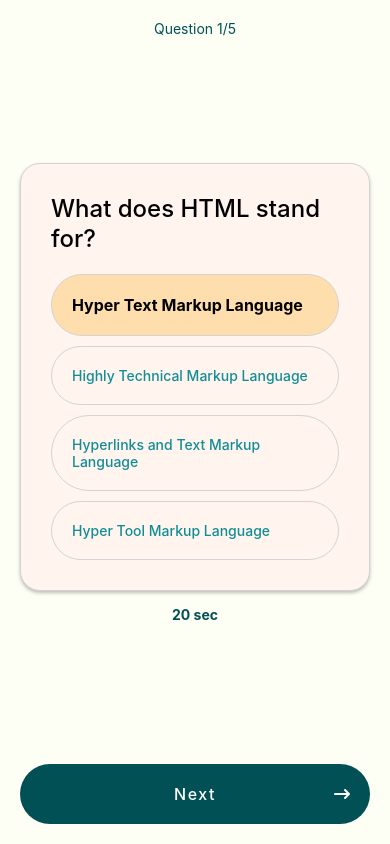
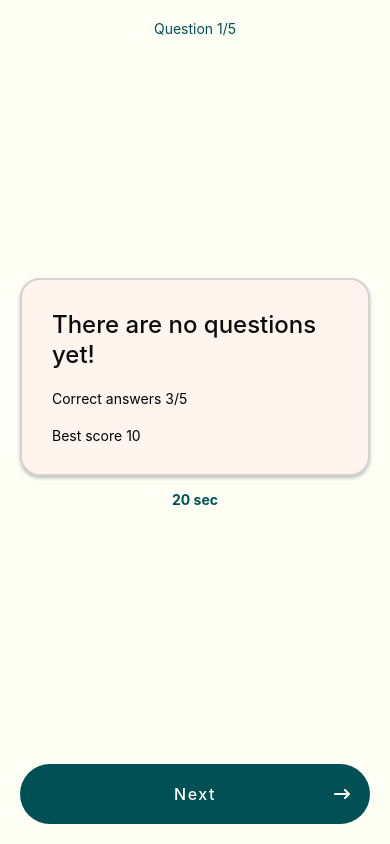
Before and after one commit to Gato-m/MasteringRN, a React Native app: screen / in a window 390 px wide. Built offline with nearby package versions, Linux system fonts and the light colour scheme.

Commit message:
wrapper components and different content in wrapper component in quiz screen added

```diff
--- a/src/app/QuizScreen.tsx
+++ b/src/app/QuizScreen.tsx
@@ -3,8 +3,9 @@ import QuestionCard from './components/QuestionCard';
 import FontAwesome6 from 'react-native-vector-icons/FontAwesome6';
 import CustomButton from './components/Custombutton';
 import questions from '../questions';
+import Card from './components/Card';
 
-const question = questions[0];
+const question = questions[120];
 
 export default function QuizScreen() {
   return (
@@ -17,7 +18,16 @@ export default function QuizScreen() {
 
         {/* Body */}
         <View>
-          <QuestionCard question={question} />
+          {question ? (
+            <QuestionCard question={question} />
+          ) : (
+            <Card title="There are no questions yet!">
+              <Text>Correct answers 3/5</Text>
+              <Text>Best score 10</Text>
+            </Card>
+          )}
+
+          {/* Timer */}
           <Text style={styles.timer}>20 sec</Text>
         </View>
 
--- a/src/app/components/Card.tsx
+++ b/src/app/components/Card.tsx
@@ -1,20 +1,37 @@
-import { View, StyleSheet, Text } from 'react-native';
+import { View, Text, StyleSheet } from 'react-native';
+import { PropsWithChildren } from 'react';
 
-const Card = () => {
+// type Card = PropsWithChildren<{
+//   title: string;
+// }>;
+
+// type Card = {
+//   title: string;
+//   children: React.ReactNode;
+// };
+
+type Card = {
+  title: string;
+};
+
+export default function Card({ title, children }: PropsWithChildren<Card>) {
   return (
-    <View style={styles.card}>
-      <Text style={styles.title}>Card</Text>
+    <View style={styles.container}>
+      <Text style={styles.title}>{title}</Text>
+      {children}
     </View>
   );
-};
+}
 
 const styles = StyleSheet.create({
-  card: {
-    backgroundColor: 'white',
+  container: {
+    backgroundColor: 'seashell',
     borderRadius: 20,
-    padding: 20,
-    paddingVertical: 40,
+    padding: 30,
+    paddingVertical: 30,
     gap: 20,
+    borderWidth: 2,
+    borderColor: 'lightgray',
 
     // Shaddow
     shadowColor: '#000',
@@ -27,11 +44,11 @@ const styles = StyleSheet.create({
 
     elevation: 5,
   },
+
   title: {
     fontSize: 24,
     fontWeight: '500',
     lineHeight: 30,
+    color: '#0c0c0cff',
   },
 });
-
-export default Card;
--- a/src/app/components/QuestionCard.tsx
+++ b/src/app/components/QuestionCard.tsx
@@ -1,7 +1,8 @@
-import { View, Text, StyleSheet } from 'react-native';
+import { View } from 'react-native';
 import { useState } from 'react';
 import AnswerOption from './AnswerOption';
 import { Question } from '../types';
+import Card from './Card';
 
 type QuestionCardProps = {
   question: Question;
@@ -14,8 +15,7 @@ export default function QuestionCard({ question }: QuestionCardProps) {
   };
 
   return (
-    <View style={styles.questionCard}>
-      <Text style={styles.question}>{question.title}</Text>
+    <Card title={question.title}>
       <View style={{ gap: 10 }}>
         {question.options.map((option) => (
           <AnswerOption
@@ -26,35 +26,6 @@ export default function QuestionCard({ question }: QuestionCardProps) {
           />
         ))}
       </View>
-    </View>
+    </Card>
   );
 }
-
-const styles = StyleSheet.create({
-  questionCard: {
-    backgroundColor: 'seashell',
-    borderRadius: 20,
-    padding: 30,
-    paddingVertical: 30,
-    gap: 20,
-    borderWidth: 1,
-    borderColor: 'lightgray',
-
-    // Shaddow
-    shadowColor: '#000',
-    shadowOffset: {
-      width: 0,
-      height: 2,
-    },
-    shadowOpacity: 0.25,
-    shadowRadius: 3.84,
-
-    elevation: 5,
-  },
-
-  question: {
-    fontSize: 24,
-    fontWeight: '500',
-    lineHeight: 30,
-  },
-});
```
